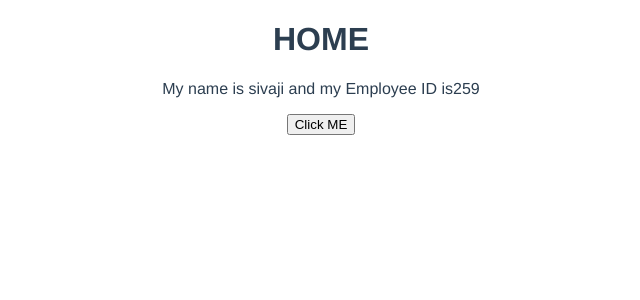
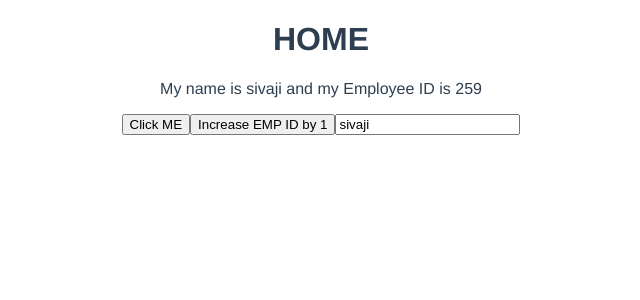
Before and after one commit to nagasivaji/VueJs, a Vue app in the folder dojo-blog/: page / in a window 1280 px wide. Shown: the top 300 px of the page, without its empty margins (319-959 px from the left). Built offline with nearby package versions, Linux system fonts and the light colour scheme.

Commit message:
Using REF for REACTIVE data

```diff
--- a/dojo-blog/src/views/HomeView.vue
+++ b/dojo-blog/src/views/HomeView.vue
@@ -2,8 +2,10 @@
     <div class="home">
         <h1>HOME</h1>
 
-        <p>My name is {{name}} and my Employee ID is{{EmpId}}</p>
+        <p>My name is {{name}} and my Employee ID is {{EmpId}}</p>
         <button @click="handleClick">Click ME</button>
+        <button @click="EmpId++">Increase EMP ID by 1</button>
+        <input type="text" v-model="name">
     </div>
 </template>
 
```
